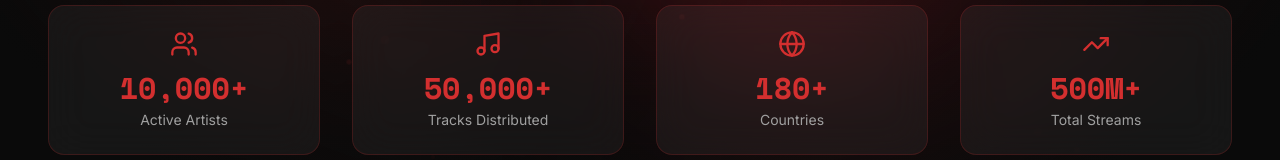
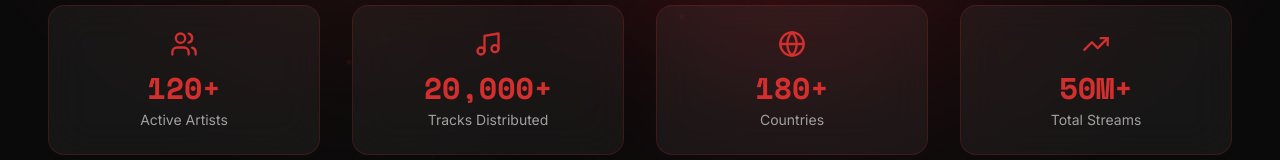
Before and after one commit to Amitkr001/gogodigitalmedia, a React (Vite) app: page /artists in a window 1280 px wide. Shown: the part 577-737 px from the top of the page. Built offline with nearby package versions, Linux system fonts and the light colour scheme.

Commit message:
Update artist and track statistics on ArtistsPage

```diff
--- a/src/components/pages/ArtistsPage.tsx
+++ b/src/components/pages/ArtistsPage.tsx
@@ -82,10 +82,10 @@ export default function ArtistsPage() {
   ];
 
   const stats = [
-    { icon: Users, value: '10,000+', label: 'Active Artists' },
-    { icon: Music, value: '50,000+', label: 'Tracks Distributed' },
+    { icon: Users, value: '120+', label: 'Active Artists' },
+    { icon: Music, value: '20,000+', label: 'Tracks Distributed' },
     { icon: Globe, value: '180+', label: 'Countries' },
-    { icon: TrendingUp, value: '500M+', label: 'Total Streams' },
+    { icon: TrendingUp, value: '50M+', label: 'Total Streams' },
   ];
 
   return (
```
